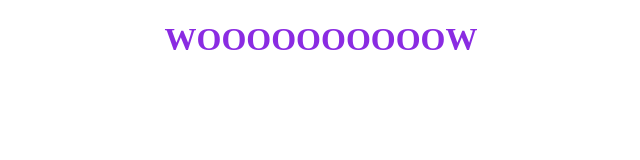
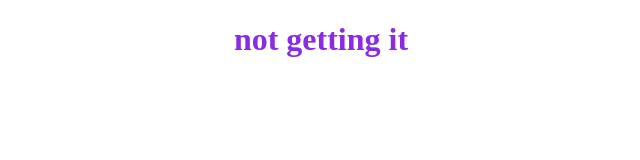
Before and after one commit to beatrizafa/shecodes-project, a plain HTML site: page index.html in a window 1280 px wide. Shown: the whole page, without its empty margins (319-959 px from the left). Drawn offline with Linux system fonts and the light colour scheme.

Commit message:
Update index.html

```diff
--- a/index.html
+++ b/index.html
@@ -7,7 +7,7 @@
     <link rel="stylesheet" href="style.css" />
   </head>
   <body>
-    <h1>WOOOOOOOOOOW</h1>
+    <h1>not getting it</h1>
     <script src="script.js"></script>
   </body>
 </html>
```
